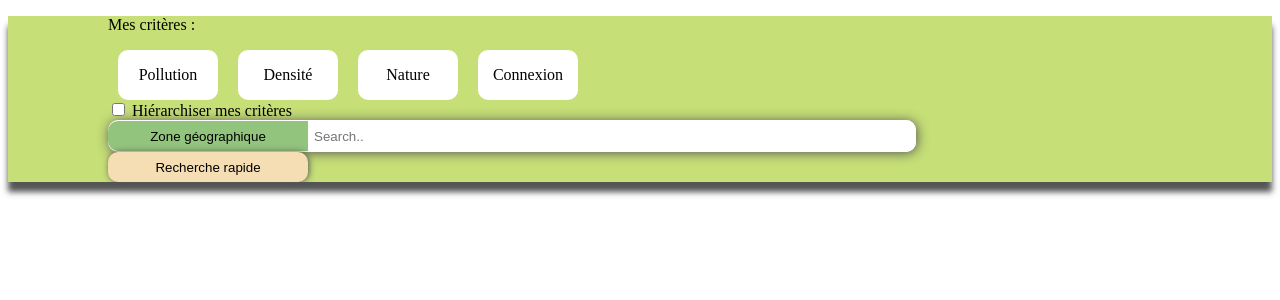
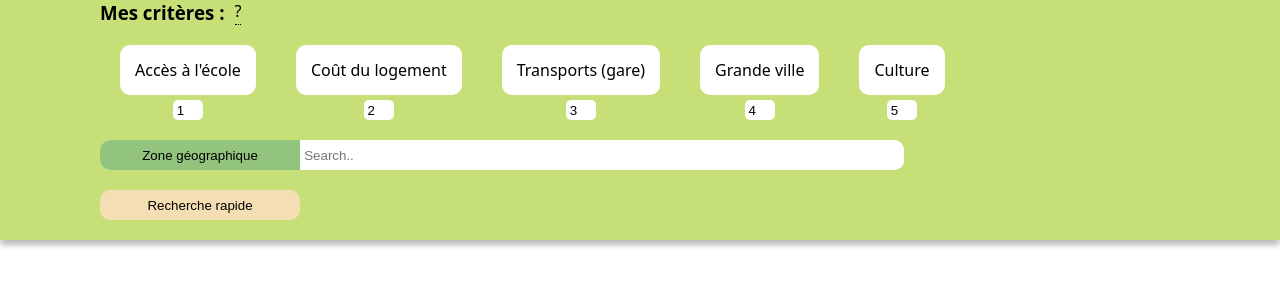
Before and after one commit to CamilleLV/Trouv-Tavil, a PHP site: page /homepage.html in a window 1280 px wide. Shown: the top 300 px of the page. Run offline with PHP 8.4, Linux system fonts and the light colour scheme.

Commit message:
mise en place de la V0 du header

```diff
--- a/View/homepage.html
+++ b/View/homepage.html
@@ -12,39 +12,59 @@
 
         </div>
         <div>
-
-            <p>
-                Mes critères :
-            </p>
-
+            <div style="display: flex;">
+                <h3>
+                    Mes critères :
+                </h3>
+                <div class="tooltip">?
+                    <span class="tooltiptext">Pour les classer, Indiquez en dessous de chaques critères un nombre de 1 à 5 correspondant à leur importance selon vous (1 étant le plus importante) </span>
+              </div>
+            </div>
             <div class="criteria-list">
                 <div class="criteria">
-                    <p>
-                        Pollution
-                    </p>
+                    <input type="number" min="0" max="5" value="1" style="text-align: center;">
+                    <div>
+                        <p>
+                            Accès à l'école
+                        </p>
+                    </div>
                 </div>
                 <div class="criteria">
-                    <p>
-                        Densité
-                    </p>
-                </div>
-                <div class="criteria">
-                    <p>
-                        Nature
-                    </p>
-                </div>
-                <div class="criteria">
-                    <p>
-                        Connexion
-                    </p>
+                    <input type="number" min="0" max="5" value="2" style="text-align: center;">
+                    <div>
+                        <p>
+                            Coût du logement
+                        </p>
+                    </div>
+                </div>                <div class="criteria">
+                    <input type="number" min="0" max="5" value="3" style="text-align: center;">
+                    <div>
+                        <p>
+                            Transports (gare)
+                        </p>
+                    </div>
+                </div>                <div class="criteria">
+                    <input type="number" min="0" max="5" value="4" style="text-align: center;">
+                    <div>
+                        <p>
+                            Grande ville
+                        </p>
+                    </div>
+                </div>                <div class="criteria">
+                    <input type="number" min="0" max="5" value="5" style="text-align: center;">
+                    <div>
+                        <p>
+                            Culture
+                        </p>
+                    </div>
                 </div>
             </div>
-
+<!--
             <input type="checkbox" name="hierarchy" />
             <label for="hierarchy">
                 Hiérarchiser mes critères
             </label>
-
+-->
             <div id="geographic-searchbar">
                 <button>
                     Zone géographique
--- a/View/style.css
+++ b/View/style.css
@@ -1,17 +1,47 @@
+* {
+    margin: 0;
+    padding: 0;
+  }
+
+html{
+    font-family: system-ui, -apple-system, BlinkMacSystemFont, 'Segoe UI', Roboto, Oxygen, Ubuntu, Cantarell, 'Open Sans', 'Helvetica Neue', sans-serif;
+}
+
 header{
     background-color: #c6df76;
     padding-left: 100px;
     padding-right: 100px;
-    box-shadow: 0px 10px 6px #555;
+    box-shadow: 0px 5px 6px #bbbbbb;
 }
 
 .criteria{
+    margin-top: 20px;
+    margin-left: 10px;
+    margin-right: 10px;
+    display: flex;
+    align-items: center;
+    flex-direction: column-reverse;
+}
+
+.criteria>div{
+    display: flex;
+    align-items: center;
     background-color: white;
     margin-left: 10px;
     margin-right: 10px;
-    width: 100px;
+    width: fit-content;
+    height: 50px;
     border-radius: 10px;
     text-align: center;
+    padding-left: 15px;
+    padding-right: 15px;
+}
+
+.criteria>input{
+    margin-top: 5px;
+    width: 30px;
+    height: 20px;
+    border-radius: 5px;
 }
 
 .criteria-list{
@@ -23,10 +53,10 @@ header{
 }
 
 #geographic-searchbar{
+    margin-top: 20px;
     background-color: white;
     width:fit-content;
     border-radius: 10px;
-    box-shadow: 1px 1px 12px #555;
 
 }
 
@@ -48,7 +78,9 @@ header{
     width: 200px;
     border-radius: 10px;
     height: 30px;
-    box-shadow: 1px 0px 6px #555;
+    margin-top: 20px;
+    margin-bottom: 20px;
+
 }
 
 button{
@@ -61,3 +93,29 @@ input{
     border:none;
     outline: none;
 }
+
+
+.tooltip {
+    margin-left: 10px;
+    position: relative;
+    display: inline-block;
+    border-bottom: 1px dotted black;
+  }
+
+  .tooltip .tooltiptext {
+    visibility: hidden;
+    width: 300px;
+    background-color: wheat;
+    color: #000000;
+    text-align: center;
+    border-radius: 6px;
+    padding: 5px 0;
+
+    /* Position the tooltip */
+    position: absolute;
+    z-index: 1;
+  }
+
+  .tooltip:hover .tooltiptext {
+    visibility: visible;
+  }
```
